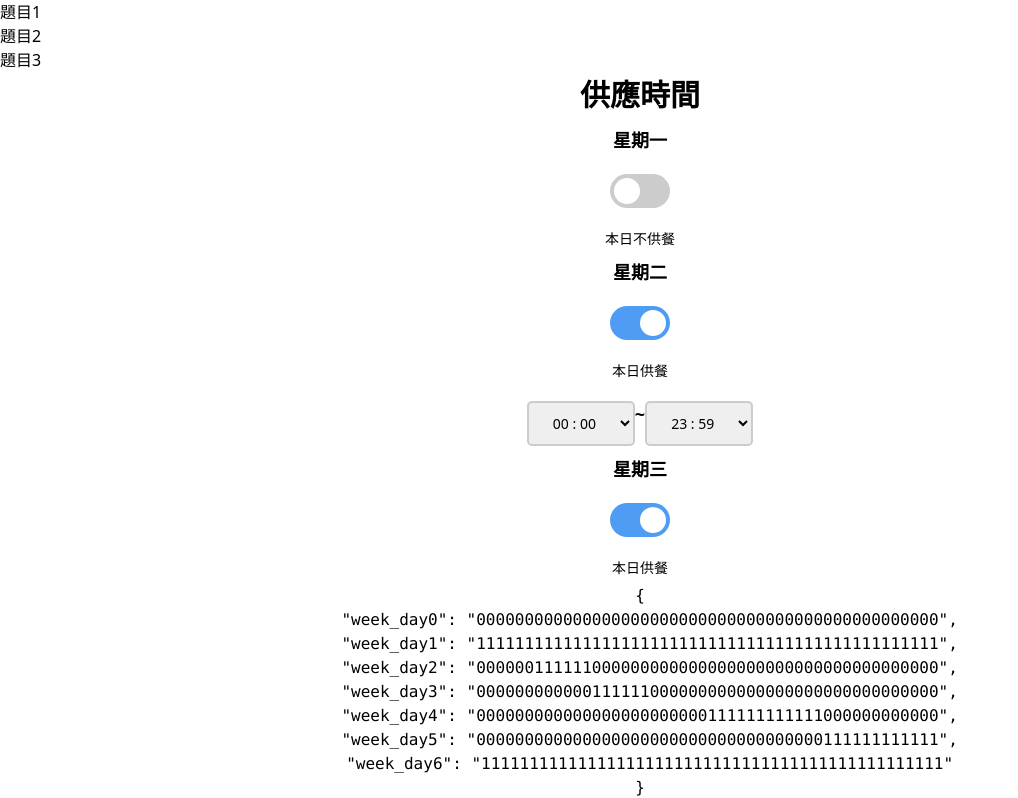
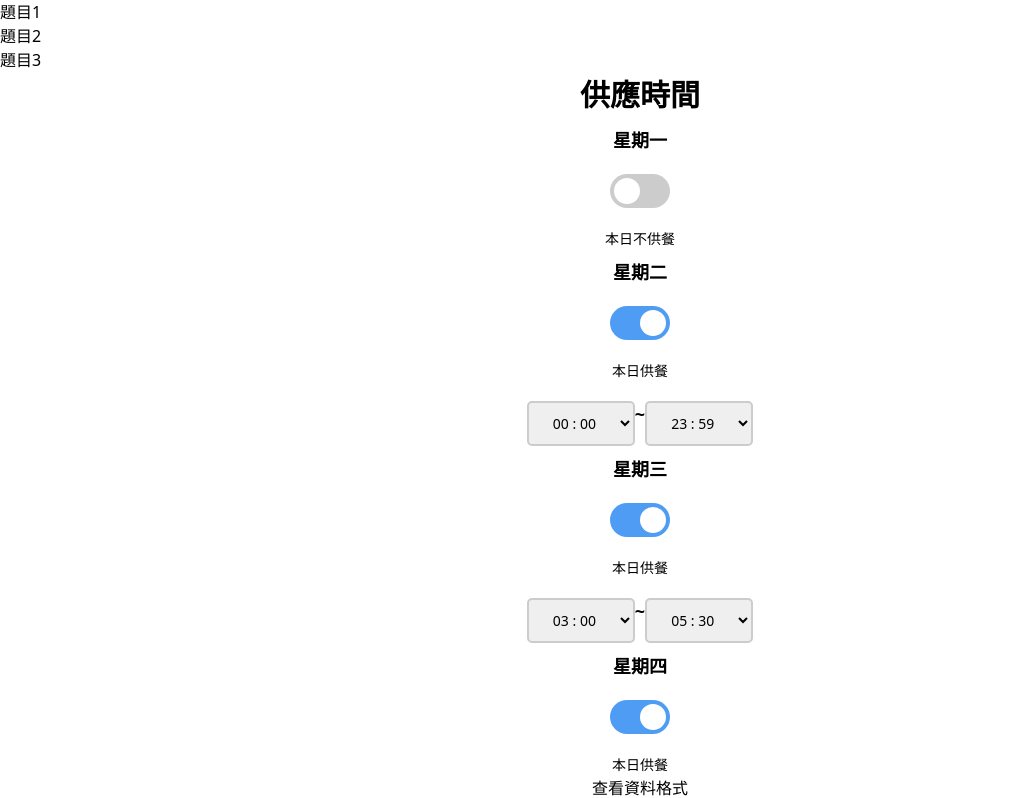
Before and after one commit to CharlietheCharlie/vite-practice, a Vue app: page /#/serve-time in a window 1280 px wide. Shown: the top 798 px of the page, without its empty margins (0-1018 px from the left). Built offline with nearby package versions, Linux system fonts and the light colour scheme.

Commit message:
fix serve

```diff
--- a/src/App.vue
+++ b/src/App.vue
@@ -16,6 +16,7 @@ $main:rgb(88, 88, 232);
     margin: 0 auto;
     text-align: center;
     font-size: 14px;
+    margin-bottom: 100px;
     h1{
         font-size: 30px;
         font-weight: bold;
--- a/src/pages/serveTime.vue
+++ b/src/pages/serveTime.vue
@@ -1,6 +1,7 @@
 <template>
     <div class="fixed">
-        <pre>{{ weekdays }}</pre>
+        <pre v-if="showData">{{ weekdays }}</pre>
+        <button @click="showData=!showData">查看資料格式</button>
     </div>
     <div class="content">
 
@@ -19,7 +20,7 @@
                 <!-- 起始時間 -->
                 <select name="serve" :id="'serveStart_' + index" ref="serveStarts" @change="intervalChange(index)">
                     <option value="0">00 : 00</option>
-                    <option v-for="interval in 46" :value="interval" :disabled="interval > weekdays[index].lastIndexOf(1)">
+                    <option v-for="interval in 46" :value="interval" :disabled="interval >= weekdays[index].lastIndexOf(1)">
                         {{ String(new Date(new Date(resetDate).setMinutes(interval * 30)).getHours()).padStart(2, "0") }} :
                         {{ String(new Date(new Date(resetDate).setMinutes(interval * 30)).getMinutes()).padStart(2, "0") }}
                     </option>
@@ -60,6 +61,7 @@ const weekdays = ref({
     "week_day6": "111111111111111111111111111111111111111111111111"
 })
 const chineseWeekdays = ref(["一", "二", "三", "四", "五", "六", "日"])
+const showData = ref(false);
 const intervalChange = function (index) {
     const startSelect = document.getElementById(`serveStart_${index}`).value;
     const endSelect = document.getElementById(`serveEnd_${index}`).value;
```
